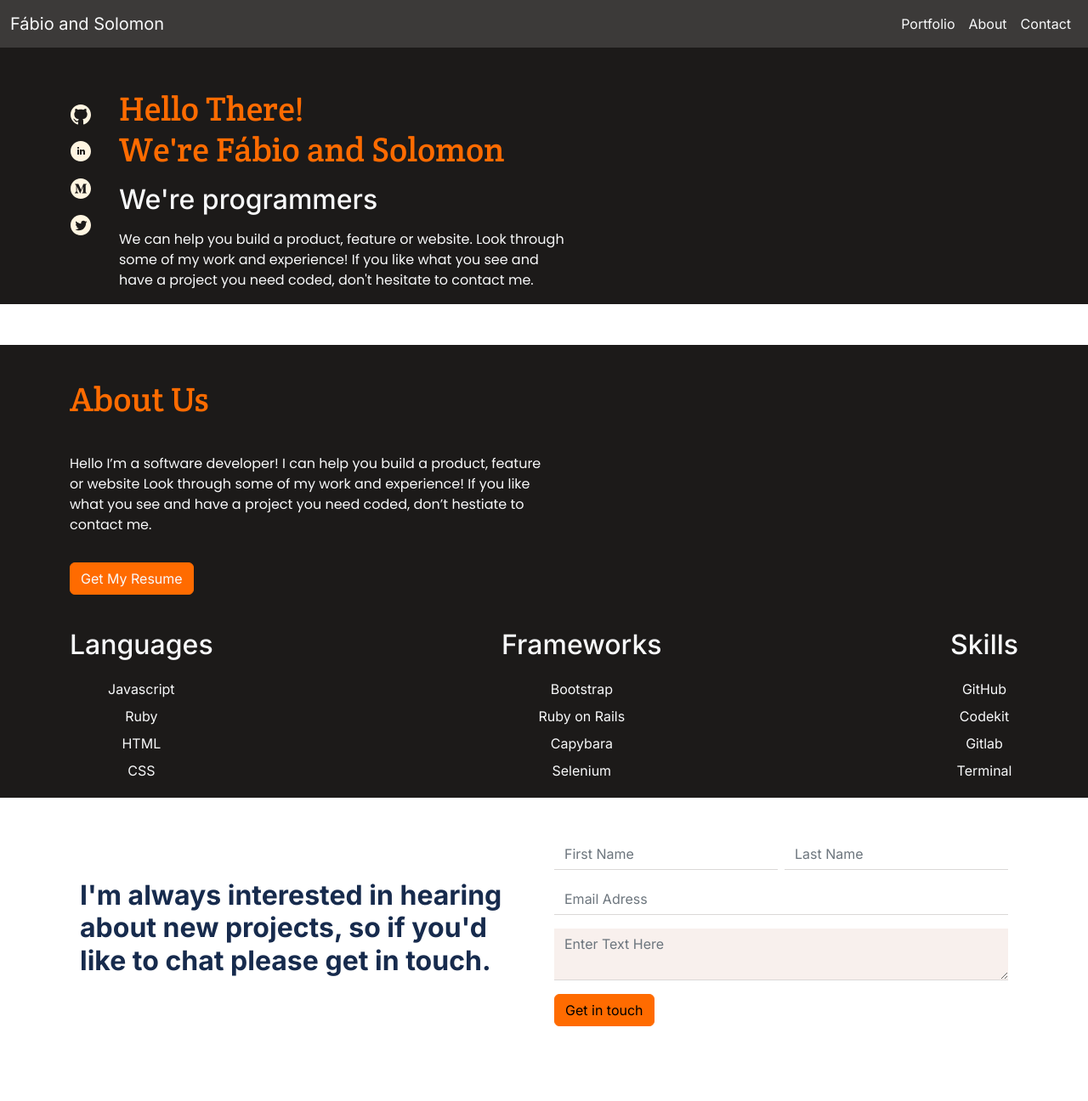
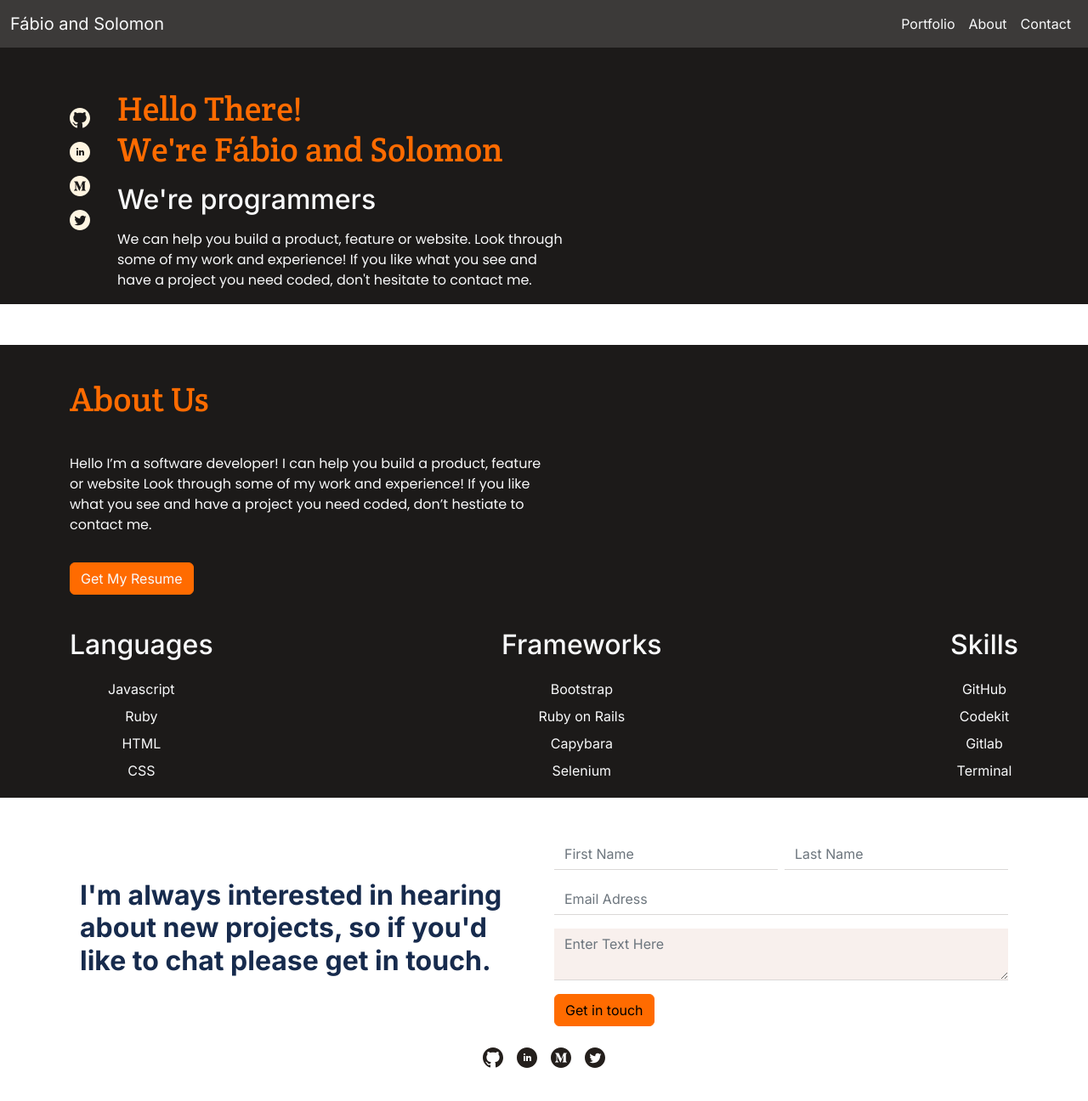
Before and after one commit to limavfabio/bootstrap-portfolio, a plain HTML site: page index.html in a window 1280 px wide. Shown: the whole page at 85% size. Before the commit the page ends 1208 px from the top, so only its background shows below. Drawn offline with nearby package versions, Linux system fonts and the light colour scheme.

Commit message:
Fix links
Make links open on another tab and add vulnerability fixes to <a> tags

```diff
--- a/index.html
+++ b/index.html
@@ -46,16 +46,16 @@
 			</div>
 			<ul class="list-unstyled d-md-block d-inline-flex me-3 order-2 p-0 order-md-0 align-self-center">
 				<li>
-					<button class="btn btn-link ps-0 pe-4 pe-md-3 py-md-2"><img src="Icons/iconmonstr-github-light.svg" alt=""></button>
+					<a href="http://github.com/" target="_blank" rel="noopener noreferrer" class="ps-0 pe-4 pe-md-3 py-md-2"><img class="py-2" src="Icons/iconmonstr-github-light.svg" alt="GitHub link"></a>
 				</li>
 				<li>
-					<button class="btn btn-link ps-0 pe-4 pe-md-3 py-md-2"><img src="Icons/iconmonstr-linkedin-light.svg" alt=""></button>
+					<a href="http://linkedin.com" target="_blank" rel="noopener noreferrer" class="ps-0 pe-4 pe-md-3 py-md-2"><img class="py-2" src="Icons/iconmonstr-linkedin-light.svg" alt="Linkedin link"></a>
 				</li>
 				<li>
-					<button class="btn btn-link ps-0 pe-4 pe-md-3 py-md-2"><img src="Icons/iconmonstr-medium-light.svg" alt=""></button>
+					<a href="http://medium.com" target="_blank" rel="noopener noreferrer" class="ps-0 pe-4 pe-md-3 py-md-2"><img class="py-2" src="Icons/iconmonstr-medium-light.svg" alt="Medium link"></a>
 				</li>
 				<li>
-					<button class="btn btn-link ps-0 pe-4 pe-md-3 py-md-2"><img src="Icons/iconmonstr-twitter-light.svg" alt=""></button>
+					<a href="http://twitter.com" target="_blank" rel="noopener noreferrer" class="ps-0 pe-4 pe-md-3 py-md-2"><img class="py-2" src="Icons/iconmonstr-twitter-light.svg" alt="Twitter link"></a>
 				</li>
 			</ul>
 		</div>
@@ -136,6 +136,24 @@
 			</div>
 		</div>
 	</section>
+
+	<!-- Footer Section -->
+	<section id="footer">
+		<ul class="list-unstyled d-flex justify-content-center gap-3 py-4">
+			<li>
+				<a href="http://github.com/" target="_blank" rel="noopener noreferrer"><img src="Icons/iconmonstr-github-dark.svg" alt="GitHub link"></a>
+			</li>
+			<li>
+				<a href="http://linkedin.com" target="_blank" rel="noopener noreferrer"><img src="Icons/iconmonstr-linkedin-dark.svg" alt="Linkedin link"></a>
+			</li>
+			<li>
+				<a href="http://medium.com" target="_blank" rel="noopener noreferrer"><img src="Icons/iconmonstr-medium-dark.svg" alt="Medium link"></a>
+			</li>
+			<li>
+				<a href="http://twitter.com" target="_blank" rel="noopener noreferrer"><img src="Icons/iconmonstr-twitter-dark.svg" alt="Twitter link"></a>
+			</li>
+		</ul>
+	</section>
     <!-- Javascript JSDeliver link -->
     <script src="https://cdn.jsdelivr.net/npm/bootstrap@5.0.2/dist/js/bootstrap.bundle.min.js" integrity="sha384-MrcW6ZMFYlzcLA8Nl+NtUVF0sA7MsXsP1UyJoMp4YLEuNSfAP+JcXn/tWtIaxVXM" crossorigin="anonymous"></script>
 </body>
```
